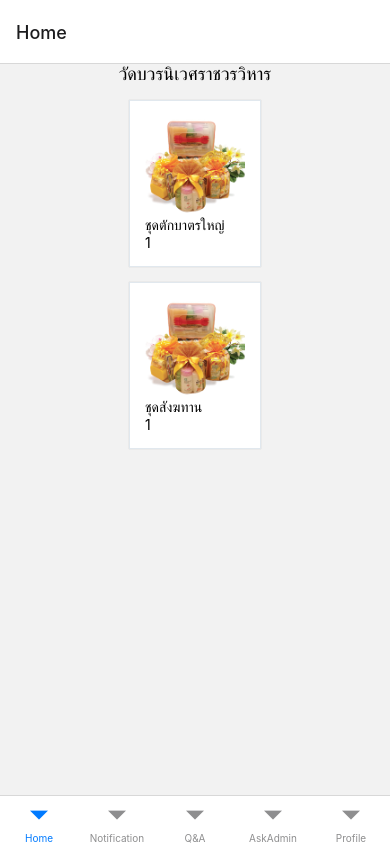
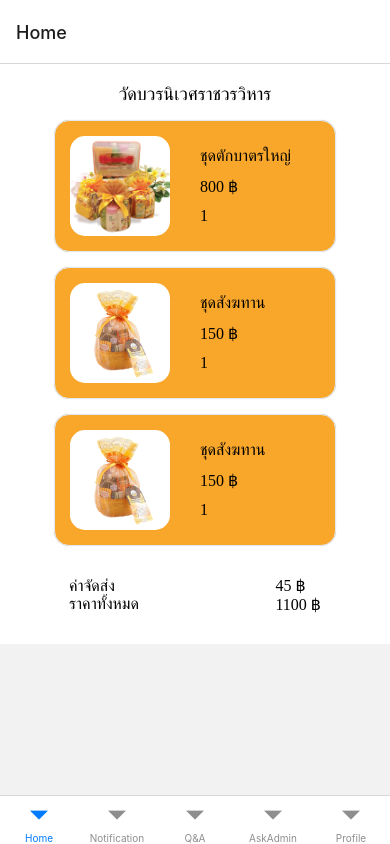
Before and after one commit to zLASKAz/TempleExpress, a React Native app: screen / in a window 390 px wide. Built offline with nearby package versions, Linux system fonts and the light colour scheme.

Commit message:
More style and Add Cal total

```diff
--- a/components/HeaderTemple.js
+++ b/components/HeaderTemple.js
@@ -12,6 +12,10 @@ export default HeaderTemple
 const styles = StyleSheet.create({
     header: {
         fontSize:18,
-        fontFamily:'Kanit'
+        fontFamily:'Kanit',
+        padding:20,
+        paddingBottom:0,
+        alignSelf:'center',
+        color:'#000'
       },
 })
--- a/screen/ConfirmOrder.js
+++ b/screen/ConfirmOrder.js
@@ -1,8 +1,16 @@
-import {StyleSheet, Text, View, SafeAreaView, Image} from 'react-native';
-import React from 'react';
+import {
+  StyleSheet,
+  Text,
+  View,
+  SafeAreaView,
+  Image,
+  ScrollView,
+} from 'react-native';
+import React, {useState} from 'react';
 import {Card} from '@rneui/themed';
 import HeaderTemple from '../components/HeaderTemple';
-
+import item1 from '../assets/item1.png';
+import item2 from '../assets/item2.png';
 const ConfirmOrder = () => {
   // Mock Data
   const templeName = 'วัดบวรนิเวศราชวรวิหาร';
@@ -11,35 +19,68 @@ const ConfirmOrder = () => {
       name: 'ชุดตักบาตรใหญ่',
       price: 800,
       amount: 1,
+      img: item1,
     },
     {
       name: 'ชุดสังฆทาน',
       price: 150,
       amount: 1,
+      img: item2,
     },
+    {
+      name: 'ชุดสังฆทาน',
+      price: 150,
+      amount: 1,
+      img: item2,
+    },
+
   ];
+
+  const [total, settotal] = useState(
+    itemList.reduce((pre, cur) => {
+      console.log(pre);
+      return pre + cur.price * cur.amount;
+    }, 0),
+  );
 
   return (
     <SafeAreaView style={styles.container}>
+      <ScrollView
+        style={styles.scrollCont}
+        showsVerticalScrollIndicator={false}>
         <HeaderTemple temple={templeName} />
-      {itemList.map(items => {
+        {itemList.map((items, i) => {
+          () => {
+            settotal(total + items.price * items.amount);
+          };
           return (
-          <View>
-            <Card>
-              <View>
-                <Image
-                  source={require('../assets/item1.png')}
-                  style={{width: 100, height: 100}}
-                />
+            <View key={i}>
+              <Card containerStyle={styles.cardCont}>
+                <View style={styles.dataCont}>
+                  <View style={styles.imgCont}>
+                    <Image source={items.img} style={styles.itemImg} />
                   </View>
-              <View>
-                <Text>{items.name}</Text>
-                <Text>{items.amount}</Text>
+                  <View style={styles.textCont}>
+                    <Text style={styles.text}>{items.name}</Text>
+                    <Text style={styles.text}>{items.price} ฿</Text>
+                    <Text style={styles.text}>{items.amount}</Text>
+                  </View>
                 </View>
               </Card>
             </View>
           );
         })}
+        <View style={styles.sumBox}>
+          <View style={styles.textCont}>
+            <Text style={styles.text}>ค่าจัดส่ง</Text>
+            <Text style={styles.text}>ราคาทั้งหมด</Text>
+          </View>
+          <View style={styles.textCont}>
+            <Text style={styles.text}>45 ฿</Text>
+            <Text style={styles.text}>{total} ฿</Text>
+          </View>
+        </View>
+      </ScrollView>
     </SafeAreaView>
   );
 };
@@ -50,5 +91,50 @@ const styles = StyleSheet.create({
   container: {
     alignItems: 'center',
     justifyContent: 'center',
+    backgroundColor: '#fff',
+  },
+
+  scrollCont: {
+    width: '80%',
+  },
+
+  itemImg: {
+    width: 100,
+    height: 100,
+    backgroundColor: '#fff',
+    borderRadius: 15,
+  },
+
+  cardCont: {
+    backgroundColor: '#F9A72B',
+    borderRadius: 15,
+    shadowOpacity: 1,
+    elevation: 10,
+  },
+
+  imgCont: {
+    paddingEnd: 30,
+  },
+
+  dataCont: {
+    flexDirection: 'row',
+  },
+
+  sumBox: {
+    padding: 30,
+    flexDirection:'row',
+    justifyContent:'space-between'
+  },
+
+  textCont: {
+    flexDirection: 'column',
+    justifyContent: 'space-evenly',
+
+  },
+
+  text: {
+    fontSize: 16,
+    fontFamily: 'Kanit',
+    color: '#000',
   },
 });
```
Lines whose indentation alone changed are shown as unchanged.
